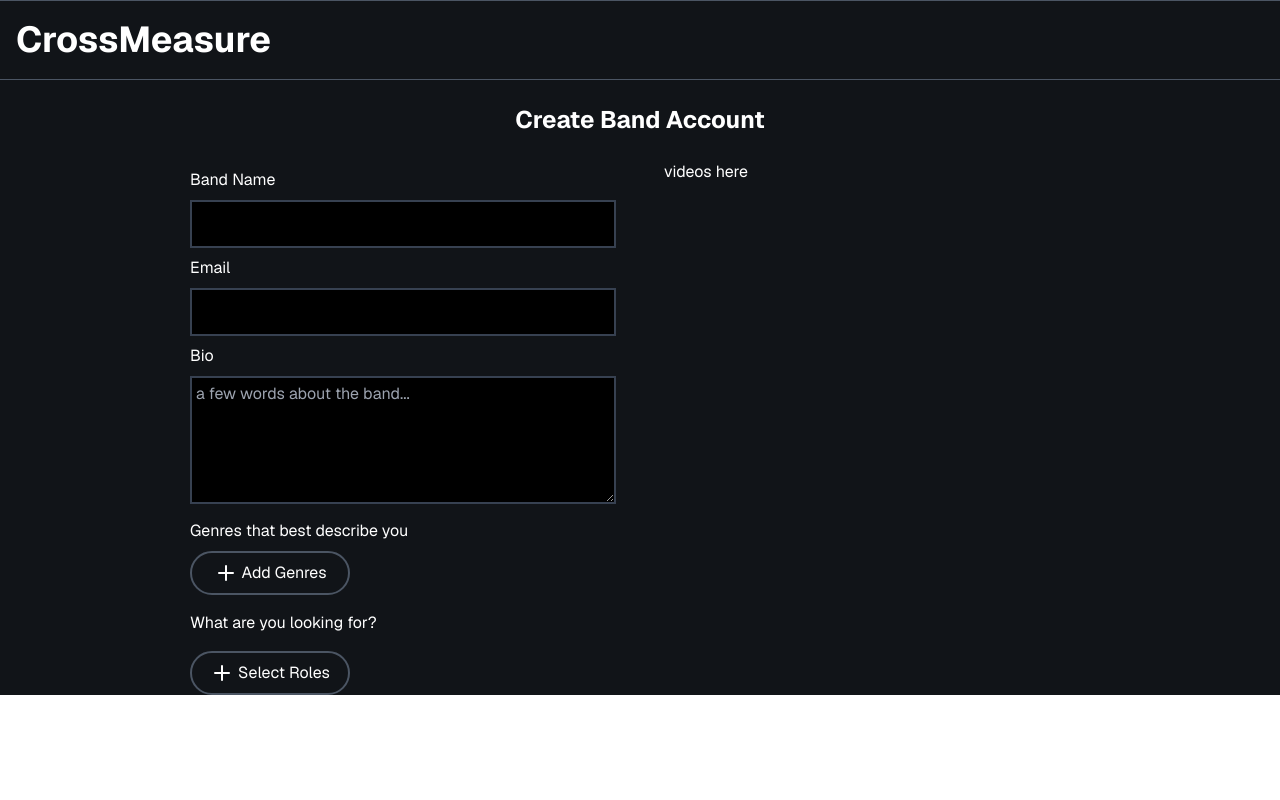
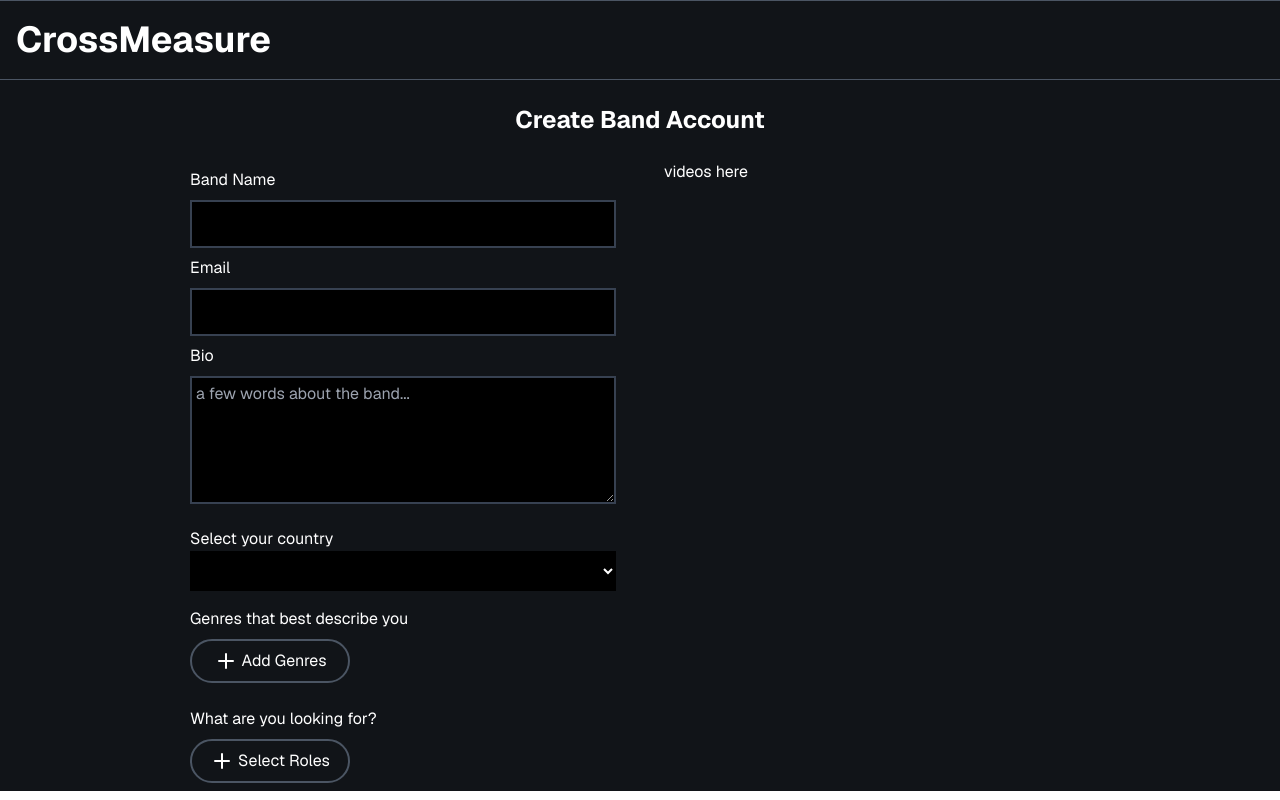
Before and after one commit to iataand/cross-measure, a Next.js app: page /create-profile/band in a window 1280 px wide. Built offline with nearby package versions, Linux system fonts and the light colour scheme; what @radix-ui/themes would draw is missing.

Commit message:
add select country component

```diff
--- a/src/app/create-profile/band/page.tsx
+++ b/src/app/create-profile/band/page.tsx
@@ -5,6 +5,7 @@ import {
   getMusicGenres,
   getMusicRoles,
 } from "~/services/createProfileData";
+import SelectLocation from "~/components/SelectLocation/SelectLocation";
 
 export default async function CreateProfile() {
   const [allGenres, allMusicRoles, allCountries] = await Promise.all([
@@ -12,8 +13,6 @@ export default async function CreateProfile() {
     getMusicRoles(),
     getCountries(),
   ]);
-
-  console.log(typeof allMusicRoles);
 
   return (
     <div>
@@ -32,7 +31,7 @@ export default async function CreateProfile() {
               className="h-32 w-full border-2 border-gray-700 bg-black p-1"
               placeholder="a few words about the band..."
             />
-
+            <SelectLocation allCountries={allCountries} />
             <SelectedGenres allGenres={allGenres} />
             <LookingForRoles allMusicRoles={allMusicRoles} />
           </div>
--- /dev/null
+++ b/src/components/SelectLocation/SelectLocation.tsx
@@ -0,0 +1,35 @@
+"use client";
+
+import { useState } from "react";
+import { Country } from "~/utils/types";
+
+export default function SelectLocation({
+  allCountries,
+}: {
+  allCountries: Country[];
+}) {
+  const [country, setCountry] = useState<string>("");
+
+  function handleSelectCountry(e: any) {
+    setCountry(e.target.value);
+  }
+
+  return (
+    <div className="mt-4">
+      <label htmlFor="country-select">Select your country</label>
+      <select
+        id="country-select"
+        className="h-10 w-full bg-black"
+        onChange={handleSelectCountry}
+        defaultValue={"-"}
+      >
+        <option value="-" />
+        {allCountries.map((country) => (
+          <option key={country.id} value={country.name}>
+            {country.name}
+          </option>
+        ))}
+      </select>
+    </div>
+  );
+}
--- a/src/components/create-profile/select-genres/SelectedGenres.tsx
+++ b/src/components/create-profile/select-genres/SelectedGenres.tsx
@@ -15,11 +15,11 @@ export default function SelectedGenres({ allGenres }: { allGenres: string[] }) {
   } = useGenres(allGenres);
 
   return (
-    <div>
-      <p className="py-2">Genres that best describe you</p>
+    <div className="mt-4">
+      <p>Genres that best describe you</p>
       <Dialog.Root>
         <Dialog.Trigger asChild>
-          <button className="flex w-20 min-w-40 cursor-pointer items-center justify-center gap-1 rounded-3xl border-2 border-gray-600 py-2 hover:bg-gray-800">
+          <button className="my-2 flex w-20 min-w-40 cursor-pointer items-center justify-center gap-1 rounded-3xl border-2 border-gray-600 py-2 hover:bg-gray-800">
             <IconPlus />
             {selectedGenres.length ? "Edit Genres" : "Add Genres"}
           </button>
--- a/src/components/create-profile/select-roles/LookingForRoles.tsx
+++ b/src/components/create-profile/select-roles/LookingForRoles.tsx
@@ -23,9 +23,9 @@ export default function LookingForRoles({
   } = useRoles();
 
   return (
-    <div>
+    <div className="mt-2">
       <p className="font-2xl">What are you looking for?</p>
-      <div className="no-scrollbar my-2 overflow-y-scroll" role="listbox">
+      <div className="no-scrollbar overflow-y-scroll" role="listbox">
         {savedRoles.map((role, index) => (
           <div
             role="option"
@@ -38,7 +38,7 @@ export default function LookingForRoles({
       </div>
       <Dialog.Root>
         <Dialog.Trigger asChild>
-          <button className="flex w-20 min-w-40 cursor-pointer items-center justify-center gap-1 rounded-3xl border-2 border-gray-600 py-2 hover:bg-gray-800">
+          <button className="my-2 flex w-20 min-w-40 cursor-pointer items-center justify-center gap-1 rounded-3xl border-2 border-gray-600 py-2 hover:bg-gray-800">
             <IconPlus />
             Select Roles
           </button>
@@ -66,7 +66,9 @@ export default function LookingForRoles({
               ))}
             </div>
             {canAddRole || selectedRoles.length === 0 ? (
+              <>
                 <select
+                  id="instrument-select"
                   name="instruments"
                   className="h-10 bg-black"
                   onChange={handleSelectInstrumentType}
@@ -80,12 +82,14 @@ export default function LookingForRoles({
                     </option>
                   ))}
                 </select>
+              </>
             ) : (
-              <div className="flex justify-center">
-                <IconPlus
+              <div
+                className={`${selectedRoles.length === 3 ? "hidden" : ""} flex h-8 cursor-pointer items-center justify-center border hover:bg-slate-600`}
                 onClick={() => setCanAddRole(true)}
-                  className={`${selectedRoles.length === 3 ? "hidden" : ""} cursor-pointer rounded-xl border hover:bg-slate-600`}
-                />
+              >
+                Add Instrument
+                <IconPlus />
               </div>
             )}
             <div
--- a/src/middleware.ts
+++ b/src/middleware.ts
@@ -23,7 +23,7 @@ export async function middleware(request: NextRequest) {
         return redirectToHome(request);
       }
 
-      console.log(decodedToken.uid);
+      // console.log(decodedToken.uid);
       //implement redirect to create profile or dashboard here
 
       return NextResponse.next({
```
Also changed, not shown: 1 other file (tests, documents, lock files or other folders). Lines whose indentation alone changed are shown as unchanged.
